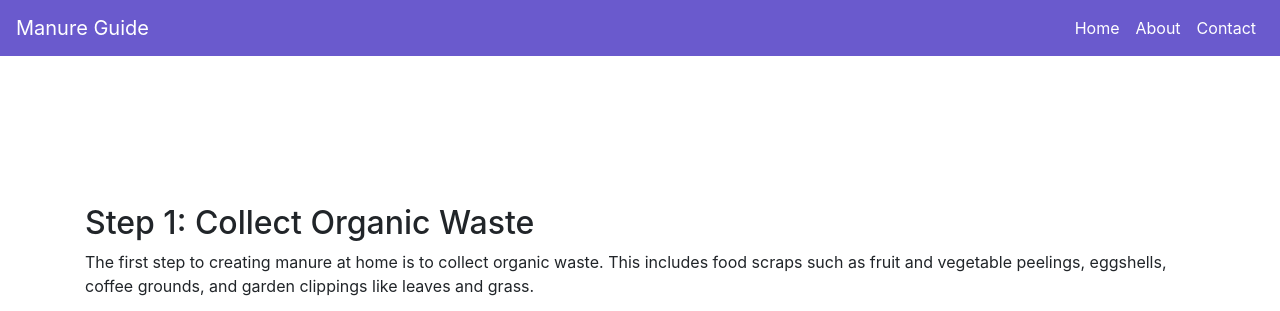
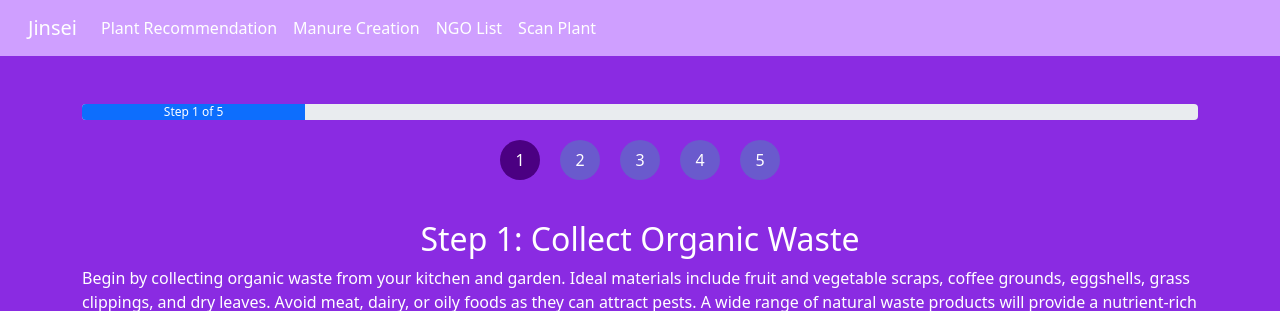
Before and after one commit to realhardik18/Jinsei, a Flask app: page /manure_creation in a window 1280 px wide. Shown: the top 311 px of the page. Run offline with Flask 3, Linux system fonts and the light colour scheme.

Commit message:
final touches

```diff
--- a/app.py
+++ b/app.py
@@ -24,7 +24,7 @@
             for d in data:
                 plants.append(retrieve_plant_data(plant=d.lower()))
             print(data)
-            return render_template('suggest_plant.html', data=plants)
+            return render_template('suggest_plant.html', data=plants,Edata=weather)
         else:
             # No city was entered; render the template with no data
             return render_template('suggest_plant.html', data=None)
@@ -36,4 +36,8 @@
 def manure():
     return render_template('manure.html')
 
+@app.route('/scan')
+def scan():
+    return render_template('scan.html')
+
 app.run(debug=True)
--- a/templates/manure.html
+++ b/templates/manure.html
@@ -3,11 +3,16 @@
 
 <head>
     <meta charset="UTF-8">
-    <meta http-equiv="X-UA-Compatible" content="IE=edge">
+    <meta http-equiv="X-UA-Compatible" IE="edge">
     <meta name="viewport" content="width=device-width, initial-scale=1.0">
     <title>How to Create Manure at Home</title>
     <link href="https://cdn.jsdelivr.net/npm/bootstrap@4.5.2/dist/css/bootstrap.min.css" rel="stylesheet">
     <style>
+        body {
+            background-color: white;
+            min-height: 100vh;
+        }
+
         .navbar {
             background-color: #6a5acd;
         }
@@ -25,136 +30,189 @@
             display: block;
         }
 
+        .progress {
+            height: 25px;
+            margin-bottom: 20px;
+            background-color: #e0e0e0;
+            /* Light gray background */
+        }
+
+        .progress-bar {
+            background-color: green;
+            /* Plain green progress bar */
+        }
+
+        .bubble-nav {
+            display: flex;
+            justify-content: center;
+            margin-bottom: 40px;
+        }
+
+        .bubble-nav .bubble {
+            width: 40px;
+            height: 40px;
+            background-color: #6a5acd;
+            color: white;
+            border-radius: 50%;
+            text-align: center;
+            line-height: 40px;
+            margin: 0 10px;
+            cursor: pointer;
+        }
+
+        .bubble-nav .bubble.active {
+            background-color: #4b0082;
+        }
+
         .card-img-top {
             width: 100%;
             height: 500px;
             object-fit: cover;
         }
 
-        .steps-nav {
-            margin-top: 20px;
+        .text-center {
+            text-align: center;
         }
 
-        .steps-nav .nav-item {
-            margin-right: 10px;
-        }
-
-        .steps-nav .nav-item .nav-link {
-            color: #6a5acd;
-        }
-
-        .steps-nav .nav-item .nav-link.active {
-            background-color: #6a5acd;
-            color: white;
+        ul {
+            margin-top: 10px;
         }
     </style>
 </head>
 
-<body>
+<body style="background-color: #8A2BE2;">
     <!-- Navbar -->
-    <nav class="navbar navbar-expand-lg navbar-light">
-        <a class="navbar-brand" href="#">Manure Guide</a>
-        <div class="collapse navbar-collapse" id="navbarNav">
-            <ul class="navbar-nav ml-auto">
-                <li class="nav-item">
-                    <a class="nav-link" href="#">Home</a>
-                </li>
-                <li class="nav-item">
-                    <a class="nav-link" href="#">About</a>
-                </li>
-                <li class="nav-item">
-                    <a class="nav-link" href="#">Contact</a>
-                </li>
-            </ul>
-        </div>
-    </nav>
+    {% include "navbar.html" %}
 
-    <!-- Article Navigation -->
-    <div class="container steps-nav">
-        <ul class="nav nav-pills">
-            <li class="nav-item">
-                <a class="nav-link" href="#step1" onclick="showStep(1)">Step 1: Collect Organic Waste</a>
-            </li>
-            <li class="nav-item">
-                <a class="nav-link" href="#step2" onclick="showStep(2)">Step 2: Prepare a Compost Bin</a>
-            </li>
-            <li class="nav-item">
-                <a class="nav-link" href="#step3" onclick="showStep(3)">Step 3: Layer the Compost</a>
-            </li>
-            <li class="nav-item">
-                <a class="nav-link" href="#step4" onclick="showStep(4)">Step 4: Maintain the Pile</a>
-            </li>
-            <li class="nav-item">
-                <a class="nav-link" href="#step5" onclick="showStep(5)">Step 5: Harvest the Manure</a>
-            </li>
-        </ul>
-    </div>
-
-    <!-- Article Steps -->
-    <div class="container mt-5">
-        <div class="step active" id="step1">
-            <h2>Step 1: Collect Organic Waste</h2>
-            <p>The first step to creating manure at home is to collect organic waste. This includes food scraps such as
-                fruit and vegetable peelings, eggshells, coffee grounds, and garden clippings like leaves and grass.</p>
-            <div class="text-center">
-                <img src="placeholder1.jpg" alt="Organic Waste" class="card-img-top" width="500" height="500">
+    <!-- Progress Bar -->
+    <div class="container mt-5 text-white">
+        <div class="progress">
+            <div class="progress-bar" id="progressBar" style="width: 20%;">
+                Step 1 of 5
             </div>
         </div>
 
+        <!-- Bubble Navigation -->
+        <div class="bubble-nav">
+            <div class="bubble active" onclick="showStep(1)">1</div>
+            <div class="bubble" onclick="showStep(2)">2</div>
+            <div class="bubble" onclick="showStep(3)">3</div>
+            <div class="bubble" onclick="showStep(4)">4</div>
+            <div class="bubble" onclick="showStep(5)">5</div>
+        </div>
+
+        <!-- Article Steps -->
+        <div class="step active" id="step1">
+            <h2 class="text-center">Step 1: Collect Organic Waste</h2>
+            <p>
+                Begin by collecting organic waste from your kitchen and garden. Ideal materials include fruit and
+                vegetable scraps, coffee grounds, eggshells, grass clippings, and dry leaves. Avoid meat, dairy, or oily
+                foods as they can attract pests. A wide range of natural waste products will provide a nutrient-rich
+                manure.
+            </p>
+            <ul>
+                <li>Make sure to store your waste in a compost bucket with a lid.</li>
+                <li>Shred larger items like cardboard for faster decomposition.</li>
+                <li>Store kitchen waste separately from garden waste to prevent mess.</li>
+                <li>Avoid using diseased plants to prevent spreading plant diseases.</li>
+                <li>Mix a variety of waste for balanced nutrients.</li>
+            </ul>
+        </div>
+
         <div class="step" id="step2">
-            <h2>Step 2: Prepare a Compost Bin</h2>
-            <p>Once you've gathered your organic waste, the next step is to prepare a compost bin. Choose a bin that has
-                proper ventilation and is large enough to accommodate your organic waste.</p>
-            <div class="text-center">
-                <img src="placeholder2.jpg" alt="Compost Bin" class="card-img-top" width="500" height="500">
-            </div>
+            <h2 class="text-center">Step 2: Prepare a Compost Bin</h2>
+            <p>
+                Choose a compost bin suited to your space. You can opt for a store-bought compost bin or create your own
+                using materials like wood or plastic. Ensure the bin has adequate ventilation to allow oxygen in, which
+                will speed up the decomposition process of organic materials.
+            </p>
+            <ul>
+                <li>A smaller bin is suitable for apartment balconies or small gardens.</li>
+                <li>Ensure the bin has small holes for ventilation and drainage.</li>
+                <li>Use a bin with a lid to protect the compost from rain.</li>
+                <li>Compost bins should be placed in a well-lit but shaded area.</li>
+                <li>Consider tumbling bins for faster decomposition and easier turning.</li>
+            </ul>
         </div>
 
         <div class="step" id="step3">
-            <h2>Step 3: Layer the Compost</h2>
-            <p>Now that your bin is ready, layer the compost material. Start with a base layer of brown materials like
-                dry leaves or paper, followed by green materials such as fruit scraps, and repeat the layers.</p>
-            <div class="text-center">
-                <img src="placeholder3.jpg" alt="Layering Compost" class="card-img-top" width="500" height="500">
-            </div>
+            <h2 class="text-center">Step 3: Layer the Compost</h2>
+            <p>
+                To achieve optimal decomposition, layer your compost pile. Start with a layer of brown materials such as
+                dry leaves or cardboard, followed by green materials like fruit and vegetable scraps. Repeat this
+                process until your bin is full. This method ensures proper air circulation and nutrient distribution.
+            </p>
+            <ul>
+                <li>Brown materials provide carbon, which is crucial for composting.</li>
+                <li>Green materials add nitrogen, which speeds up the decomposition process.</li>
+                <li>Alternate brown and green layers to balance moisture and aeration.</li>
+                <li>Keep the layers thin for better air circulation.</li>
+                <li>Consider adding some soil between layers to introduce microbes.</li>
+            </ul>
         </div>
 
         <div class="step" id="step4">
-            <h2>Step 4: Maintain the Pile</h2>
-            <p>Maintaining your compost pile is crucial. Turn the pile regularly to ensure proper aeration, and monitor
-                moisture levels by adding water if it gets too dry or covering it if it’s too wet.</p>
-            <div class="text-center">
-                <img src="placeholder4.jpg" alt="Maintaining Compost Pile" class="card-img-top" width="500"
-                    height="500">
-            </div>
+            <h2 class="text-center">Step 4: Maintain the Pile</h2>
+            <p>
+                Regularly maintaining your compost pile is crucial for good results. Turn the pile once a week to aerate
+                it and promote faster decomposition. Keep the compost moist but not waterlogged. If the pile feels too
+                dry, sprinkle some water over it, and if it's too wet, add more dry materials.
+            </p>
+            <ul>
+                <li>Check the temperature of your compost; it should feel warm inside.</li>
+                <li>If your compost smells, it's too wet; add dry brown materials to balance.</li>
+                <li>A well-maintained pile will have an earthy smell, not a rotten one.</li>
+                <li>Keep an eye out for pests like flies; they indicate too much green material.</li>
+                <li>If your compost is too dry, it will slow down the decomposition process.</li>
+            </ul>
         </div>
 
         <div class="step" id="step5">
-            <h2>Step 5: Harvest the Manure</h2>
-            <p>After a few months, your compost will break down into rich, dark manure. Harvest the manure by removing
-                the fully decomposed material from the bottom of the bin, and it’s ready to be used in your garden!</p>
-            <div class="text-center">
-                <img src="placeholder5.jpg" alt="Harvesting Manure" class="card-img-top" width="500" height="500">
-            </div>
+            <h2 class="text-center">Step 5: Harvest the Manure</h2>
+            <p>
+                After a few months, you will notice dark, crumbly compost at the bottom of your bin. This is your
+                homemade manure, rich in nutrients and ready to be used in your garden. Sift out any large chunks that
+                haven’t decomposed, and use your manure to enrich your soil and grow healthy plants.
+            </p>
+            <ul>
+                <li>Check for a sweet, earthy smell to ensure the compost is ready.</li>
+                <li>Sift the compost to remove large, undecomposed materials.</li>
+                <li>The compost should be dark, rich, and crumbly in texture.</li>
+                <li>Use the compost as a top dressing or mix it into garden beds.</li>
+                <li>Compost can also be used in potting mixes for potted plants.</li>
+            </ul>
         </div>
     </div>
 
     <!-- Navigation Script -->
     <script>
+        let currentStep = 1;
+
         function showStep(step) {
-            var steps = document.getElementsByClassName('step');
-            for (var i = 0; i < steps.length; i++) {
-                steps[i].classList.remove('active');
-            }
-            document.getElementById('step' + step).classList.add('active');
-            var links = document.getElementsByClassName('nav-link');
-            for (var j = 0; j < links.length; j++) {
-                links[j].classList.remove('active');
-            }
-            document.querySelector('[href="#step' + step + '"]').classList.add('active');
+            const totalSteps = 5;
+
+            document.querySelectorAll('.step').forEach(stepDiv => {
+                stepDiv.classList.remove('active');
+            });
+
+            document.querySelector('#step' + step).classList.add('active');
+
+            // Update progress bar
+            const progress = (step / totalSteps) * 100;
+            document.getElementById('progressBar').style.width = progress + '%';
+            document.getElementById('progressBar').innerText = `Step ${step} of ${totalSteps}`;
+
+            // Update bubble nav
+            document.querySelectorAll('.bubble').forEach(bubble => {
+                bubble.classList.remove('active');
+            });
+
+            document.querySelector('.bubble-nav .bubble:nth-child(' + step + ')').classList.add('active');
         }
+
+        // Initial setup
+        showStep(currentStep);
     </script>
-
     <script src="https://code.jquery.com/jquery-3.5.1.slim.min.js"></script>
     <script src="https://cdn.jsdelivr.net/npm/bootstrap@4.5.2/dist/js/bootstrap.bundle.min.js"></script>
 </body>
--- a/templates/navbar.html
+++ b/templates/navbar.html
@@ -41,6 +41,9 @@
                     <li class="nav-item">
                         <a class="nav-link" href="/NGO">NGO List</a>
                     </li>
+                    <li class="nav-item"></li>
+                    <a class="nav-link" href="/scan">Scan Plant</a>
+                    </li>
                 </ul>
             </div>
         </div>
--- a/templates/suggest_plant.html
+++ b/templates/suggest_plant.html
@@ -45,6 +45,8 @@
                     <h1 class="text-center mb-4">This is what we recommend</h1>
                     <p class="lead text-center">Based on your location, these are the plants which will be suitable to
                         grow in your garden!</p>
+                    <p class="lead text-center" style="font-size: large;">
+                        🌡️{{Edata['temperature']}}||😅{{Edata['relative_humidity']}}</p>
                 </div>
                 {% for item in data %}
                 <div class="col-md-6 col-lg-4">
```
Also changed, not shown: templates/index.html (+25 -4 lines), templates/scan.html (added, +45 -0 lines).
